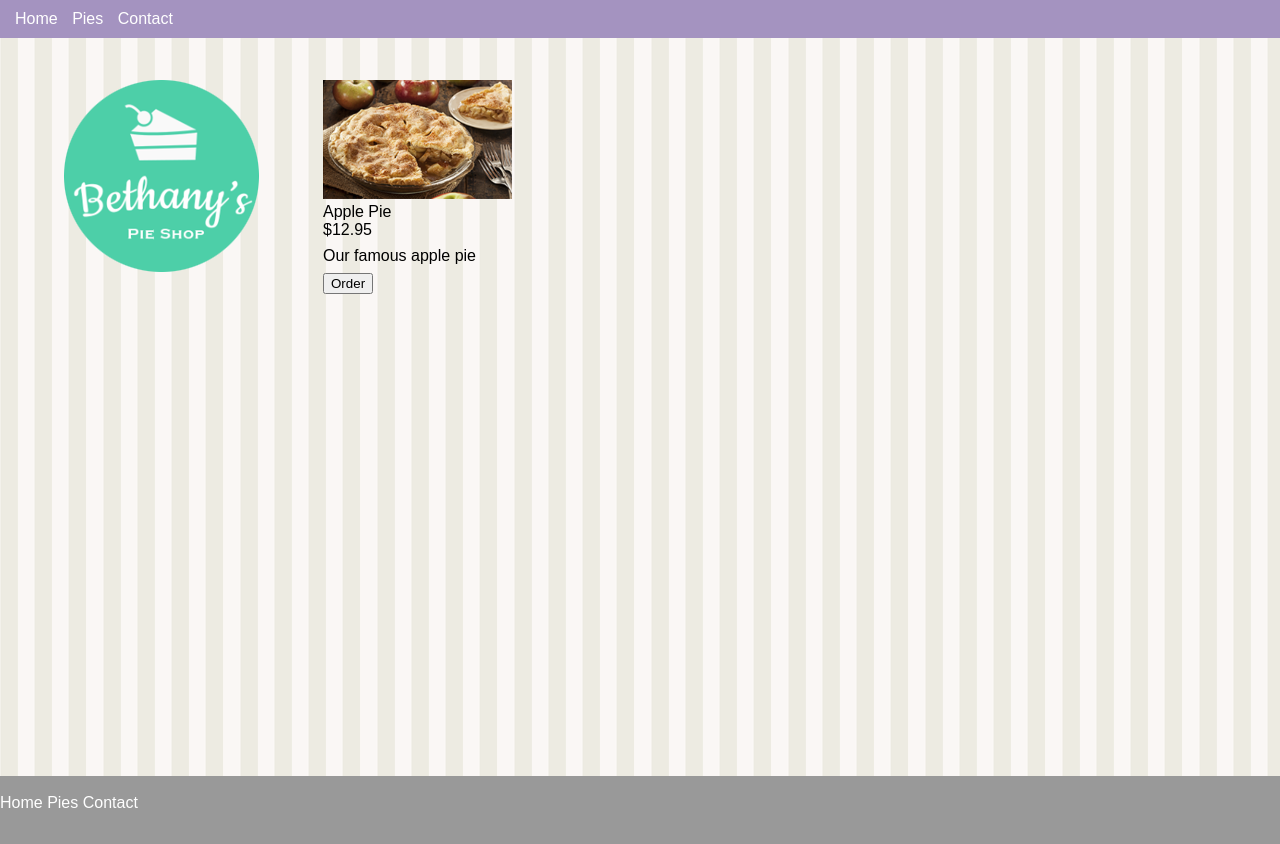
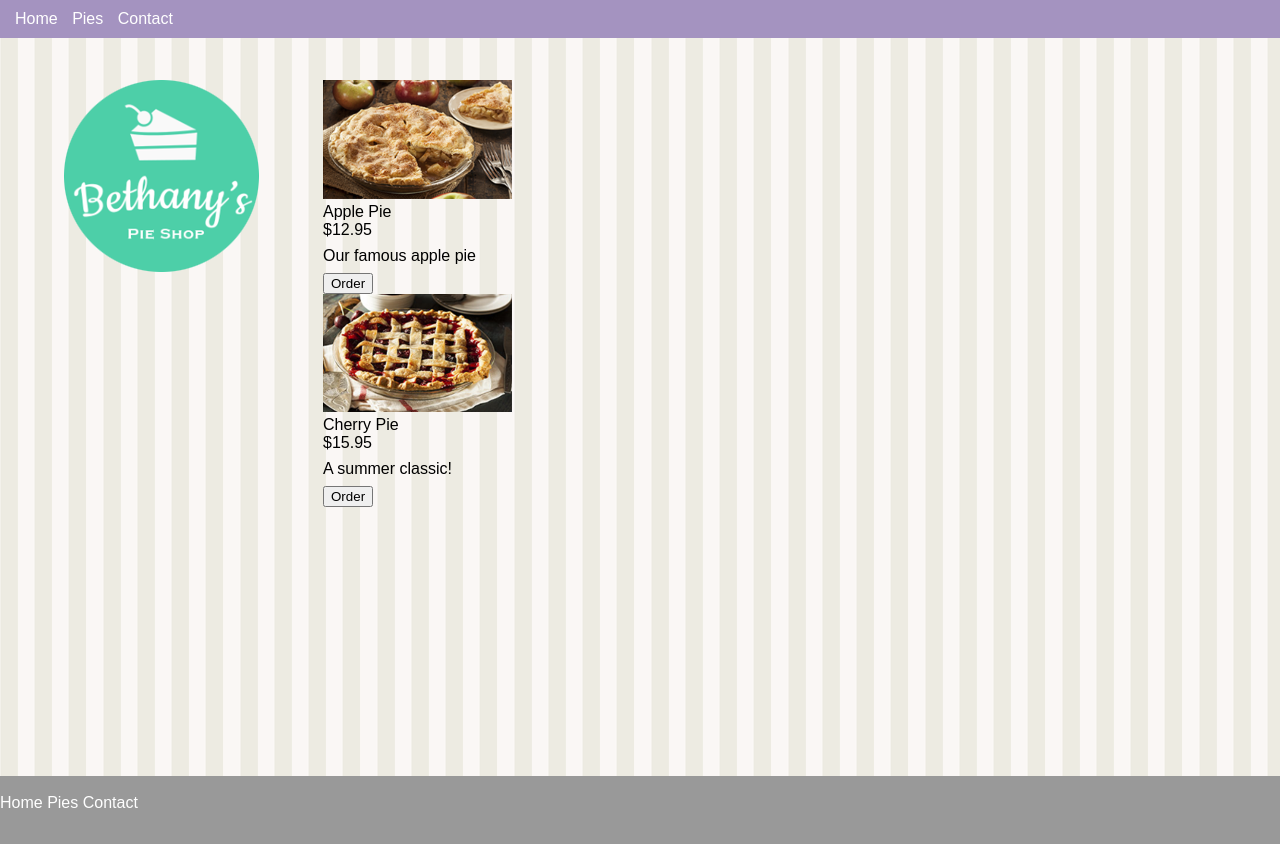
Before and after one commit to godwinmaga6/Building-website-with-HTML-CSS-Jscript, a plain HTML site: page pies.html in a window 1280 px wide. Drawn offline with Linux system fonts and the light colour scheme.

Commit message:
added another pie in pies.html

```diff
--- a/pies.html
+++ b/pies.html
@@ -32,6 +32,15 @@
                     <p class="desc">Our famous apple pie</p>
                     <button data-order="apple-pie">Order</button>
                 </div>
+                <div class="pie">
+                    <img src="images/cherry-pie.png" alt="Apple Pie">
+                    <div class="columns">
+                        <div class="title">Cherry Pie</div>
+                        <div class="price">$15.95</div>
+                    </div>
+                    <p class="desc">A summer classic!</p>
+                    <button data-order="cherry-pie">Order</button>
+                </div>
             </section>
         </article>
     </main>
```
